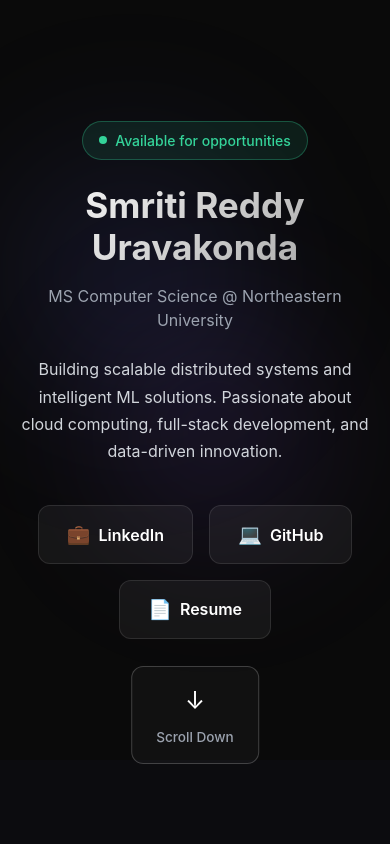
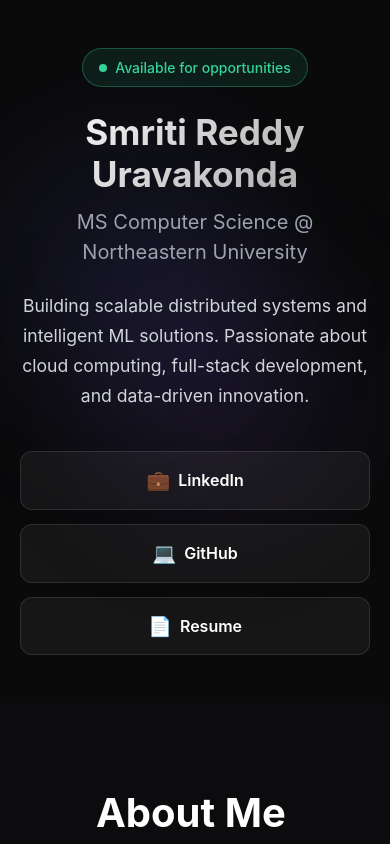
Before and after one commit to SmritiReddyy/smriti-portfolio, a Next.js app: page / in a window 390 px wide. Shown: the top 844 px of the page. Built offline with nearby package versions, Linux system fonts and the light colour scheme.

Commit message:
changed for mobile

```diff
--- a/app/globals.css
+++ b/app/globals.css
@@ -25,86 +25,49 @@ body {
   font-family: Arial, Helvetica, sans-serif;
 }
 
-/* ---------- Base Mobile Styles ---------- */
+/* =========================
+   MOBILE FIXES – HERO
+   ========================= */
 
-main {
+   .page-root {
     overflow-x: hidden;
   }
 
-.section,
-.aboutSection,
-.contactSection {
-  padding: 48px 16px !important;
+  /* Hide scroll button on mobile (prevents overlap) */
+  @media (max-width: 768px) {
+    .scroll-button {
+      display: none !important;
     }
 
     .hero {
-  padding: 32px 16px !important;
       min-height: auto !important;
+      padding-top: 48px !important;
+      padding-bottom: 48px !important;
     }
 
-h1 {
+    .hero-links {
+      flex-direction: column !important;
+      gap: 14px !important;
+    }
+
+    .hero-links a {
+      width: 100% !important;
+      justify-content: center !important;
+    }
+
+    .hero-name {
       font-size: 2.2rem !important;
+      margin-bottom: 12px !important;
       line-height: 1.25;
     }
 
-h2 {
-  font-size: 1.9rem !important;
+    .hero-subtitle {
+      font-size: 1rem !important;
+      margin-bottom: 16px !important;
     }
 
-p {
-  font-size: 1rem !important;
-}
-
-/* Buttons stack on mobile */
-.links {
-  flex-direction: column !important;
-}
-
-.links a {
-  width: 100%;
-  justify-content: center;
-}
-
-/* Kill scroll button on mobile */
-.scrollButton {
-  display: none !important;
-}
-
-/* Remove side padding causing overflow */
-.aboutContent {
-  padding-left: 0 !important;
-  padding-right: 0 !important;
-  text-align: left !important;
-}
-
-/* Projects grid → single column */
-.projectsGrid {
-  grid-template-columns: 1fr !important;
-}
-
-/* Skill rows stack */
-.skillRow {
-  flex-direction: column !important;
-  gap: 8px !important;
-}
-
-.skillLabel {
-  min-width: auto !important;
-}
-
-/* Research cards stack */
-.researchCard {
-  flex-direction: column !important;
-}
-
-/* Contact cards stack tighter */
-.contactGrid {
-  grid-template-columns: 1fr !important;
-}
-
-/* Hide scroll-down button on mobile */
-@media (max-width: 768px) {
-  .scrollButton {
-    display: none !important;
+    .hero-description {
+      font-size: 0.95rem !important;
+      margin-bottom: 28px !important;
     }
   }
--- a/app/page.tsx
+++ b/app/page.tsx
@@ -1,6 +1,8 @@
 'use client';
 
 import { useState } from 'react';
+import './globals.css';
+
 
 export default function Home() {
   const [activeCategory, setActiveCategory] = useState('all');
@@ -14,16 +16,16 @@ export default function Home() {
   ];
 
   return (
-    <main style={styles.container}>
+    <main style={styles.container} className="page-root">
       {/* Animated Hero Section */}
-      <section style={styles.hero}>
+      <section style={styles.hero} className="hero">
         <div style={styles.heroContent}>
           <div style={styles.statusBadge}>
             <span style={styles.statusDot}></span>
             Available for opportunities
           </div>
 
-          <h1 style={styles.name}>
+          <h1 style={styles.name} className="hero-name">
             Smriti Reddy Uravakonda
           </h1>
 
@@ -36,7 +38,7 @@ export default function Home() {
             Passionate about cloud computing, full-stack development, and data-driven innovation.
           </p>
 
-          <div style={styles.links}>
+          <div style={styles.links} className="hero-links">
             <a
               href="https://www.linkedin.com/in/smriti-reddy"
               target="_blank"
@@ -84,6 +86,7 @@ export default function Home() {
       <section>
       {/* Scroll Down Button */}
       <button
+        className="scroll-button"
           onClick={() => {
             const skillsSection = document.querySelector('#about-section');
             if (skillsSection) {
```
Lines whose indentation alone changed are shown as unchanged.
